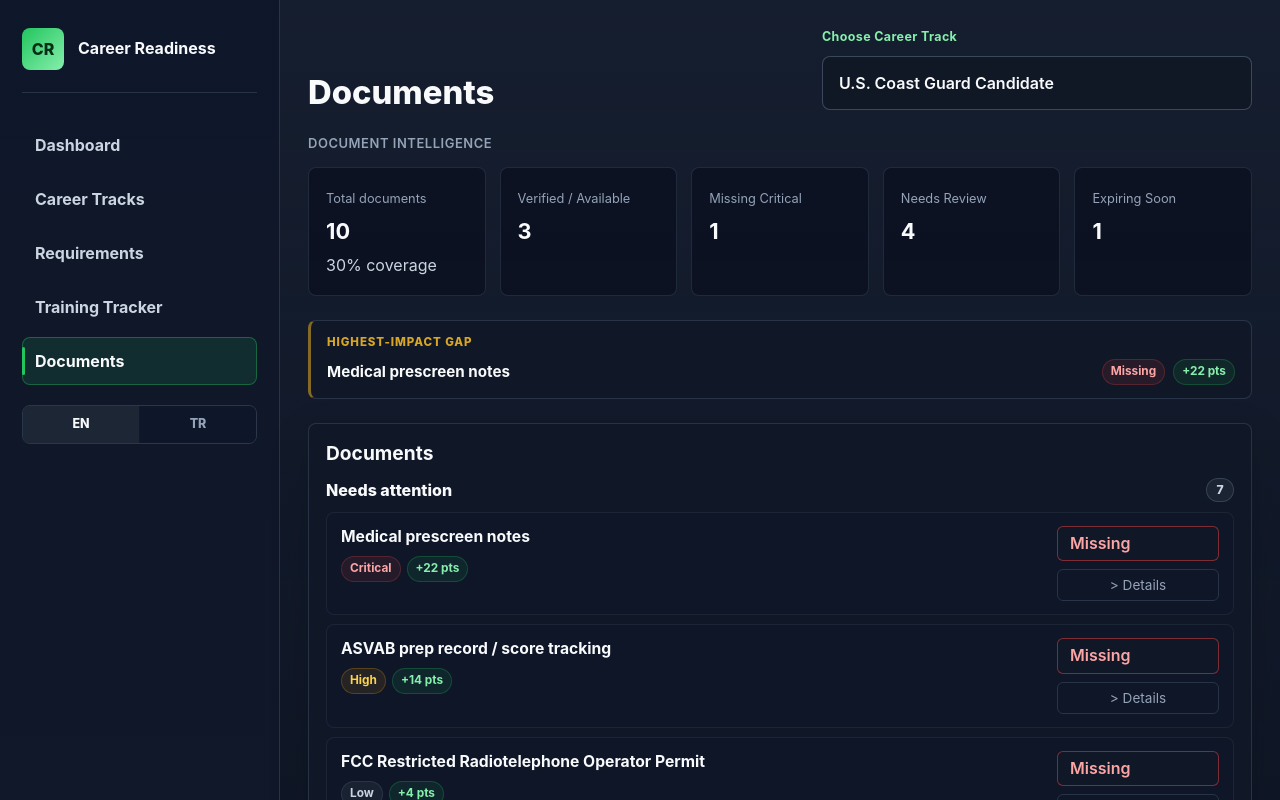
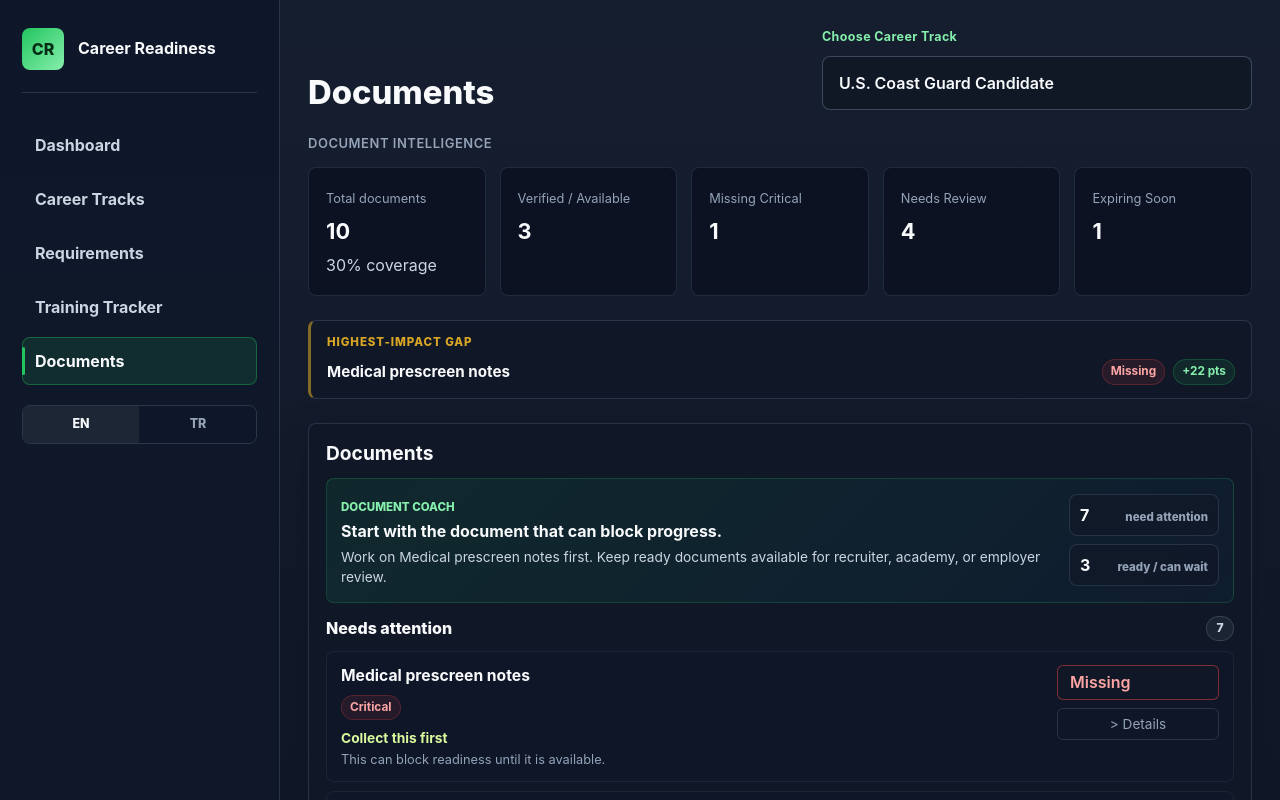
Before and after one commit to omarmanas/career-readiness-platform, a React (Vite) app: page / in a window 1280 px wide. Both pictures are taken after a click on the button "Documents". Shown: the top 800 px of the page. Built offline with nearby package versions, Linux system fonts and the light colour scheme.

Commit message:
ux: simplify documents screen guidance

```diff
--- a/src/App.css
+++ b/src/App.css
@@ -1403,6 +1403,66 @@
   display: grid;
 }
 
+.document-coach-panel {
+  align-items: center;
+  background:
+    linear-gradient(135deg, rgba(34, 197, 94, 0.1), rgba(14, 165, 233, 0.04)),
+    rgba(15, 23, 42, 0.52);
+  border: 1px solid rgba(34, 197, 94, 0.22);
+  border-radius: 8px;
+  display: grid;
+  gap: 14px;
+  grid-template-columns: minmax(0, 1fr) auto;
+  padding: 14px;
+}
+
+.document-coach-panel span {
+  color: #86efac;
+  font-size: 0.72rem;
+  font-weight: 800;
+  letter-spacing: 0;
+  text-transform: uppercase;
+}
+
+.document-coach-panel h4 {
+  color: var(--text-strong);
+  font-size: 1rem;
+  line-height: 1.3;
+  margin: 4px 0 0;
+}
+
+.document-coach-panel p {
+  color: var(--text-soft);
+  font-size: 0.86rem;
+  line-height: 1.45;
+  margin: 7px 0 0;
+}
+
+.document-coach-metrics {
+  display: grid;
+  gap: 8px;
+  min-width: 150px;
+}
+
+.document-coach-metrics span {
+  align-items: baseline;
+  background: rgba(17, 24, 39, 0.72);
+  border: 1px solid rgba(51, 65, 85, 0.68);
+  border-radius: 8px;
+  color: var(--text-muted);
+  display: flex;
+  gap: 7px;
+  justify-content: space-between;
+  letter-spacing: 0;
+  padding: 8px 10px;
+  text-transform: none;
+}
+
+.document-coach-metrics strong {
+  color: var(--text-strong);
+  font-size: 1rem;
+}
+
 .document-card-main {
   align-items: start;
   display: flex;
@@ -1419,6 +1479,23 @@
 .document-notes {
   color: var(--text-soft);
   margin: 6px 0 0;
+}
+
+.document-card .document-next-action {
+  display: grid;
+  gap: 2px;
+  margin: 0;
+}
+
+.document-next-action strong {
+  color: #d9f99d;
+  font-size: 0.86rem;
+}
+
+.document-next-action span {
+  color: var(--text-muted);
+  font-size: 0.8rem;
+  line-height: 1.35;
 }
 
 .document-detail-grid {
@@ -2700,6 +2777,7 @@
   }
 
   .metric-grid,
+  .document-coach-panel,
   .document-detail-grid,
   .source-attribution,
   .requirement-body,
--- a/src/components/DocumentInventoryView.tsx
+++ b/src/components/DocumentInventoryView.tsx
@@ -41,6 +41,20 @@ function getDocumentSource(item: DocumentItem): GuidanceSource | null {
   return mapLegacySourceToGuidanceSource(item)
 }
 
+function getDocumentActionKey(status: DocumentStatus) {
+  if (status === 'Missing') return 'docActionCollect'
+  if (status === 'Expired') return 'docActionRenew'
+  if (status === 'Needs Review') return 'docActionReview'
+  if (status === 'Pending') return 'docActionFollowUp'
+  return 'docActionKeepReady'
+}
+
+function getDocumentReasonKey(status: DocumentStatus) {
+  if (status === 'Missing' || status === 'Expired') return 'docReasonBlocksReadiness'
+  if (status === 'Needs Review' || status === 'Pending') return 'docReasonNeedsConfirmation'
+  return 'docReasonReadyForReview'
+}
+
 
 interface DocumentInventoryViewProps {
   selectedTrack: CareerTrack
@@ -61,6 +75,7 @@ export function DocumentInventoryView({
   const sorted = sortByUrgency(selectedTrack.documentChecklist)
   const needsAttentionDocs = sorted.filter((d) => URGENCY_TIER[d.status] < 2)
   const completedDocs = sorted.filter((d) => URGENCY_TIER[d.status] === 2)
+  const firstDocumentAction = needsAttentionDocs[0]
 
   function toggleExpand(id: string) {
     setExpandedIds((prev) => {
@@ -74,6 +89,8 @@ export function DocumentInventoryView({
   function renderDocumentCard(item: DocumentItem) {
     const isExpanded = expandedIds.has(item.id)
     const source = getDocumentSource(item)
+    const actionText = getText(language, getDocumentActionKey(item.status))
+    const reasonText = getText(language, getDocumentReasonKey(item.status))
     // TODO: replace string comparison with real date logic
     const isExpiringSoon = item.expirationDate === 'Next 30 days'
 
@@ -82,19 +99,19 @@ export function DocumentInventoryView({
         <div className="card-primary-tier">
           <div className="card-left-col">
             <strong className="card-item-title">{item.title}</strong>
-            <div className="card-badge-row">
+            <div className="card-badge-row card-badge-row--compact">
               <Badge
                 label={getPriorityText(language, item.importance)}
                 tone={documentImportanceTone[item.importance]}
-              />
-              <Badge
-                label={`+${item.readinessImpact} ${getText(language, 'pointAbbrev')}`}
-                tone="success"
               />
               {isExpiringSoon && (
                 <Badge label={getText(language, 'expiringSoonLabel')} tone="warning" />
               )}
             </div>
+            <p className="document-next-action">
+              <strong>{actionText}</strong>
+              <span>{reasonText}</span>
+            </p>
           </div>
 
           <div className="card-right-col">
@@ -152,6 +169,12 @@ export function DocumentInventoryView({
                   <strong>{item.evidenceType}</strong>
                 </div>
                 <div>
+                  <span>{getText(language, 'impact')}</span>
+                  <strong>
+                    +{item.readinessImpact} {getText(language, 'pointAbbrev')}
+                  </strong>
+                </div>
+                <div>
                   <span>{getText(language, 'privacy')}</span>
                   <Badge
                     label={item.privacyLevel}
@@ -184,9 +207,34 @@ export function DocumentInventoryView({
         <h3>{getText(language, 'documents')}</h3>
       </div>
 
+      <section className="document-coach-panel">
+        <div>
+          <span>{getText(language, 'documentCoachKicker')}</span>
+          <h4>{getText(language, 'documentCoachTitle')}</h4>
+          <p>
+            {firstDocumentAction
+              ? getText(language, 'documentCoachWithAction').replace(
+                  '{document}',
+                  firstDocumentAction.title,
+                )
+              : getText(language, 'documentCoachAllReady')}
+          </p>
+        </div>
+        <div className="document-coach-metrics" aria-label={getText(language, 'documents')}>
+          <span>
+            <strong>{needsAttentionDocs.length}</strong>
+            {getText(language, 'needAttentionShort')}
+          </span>
+          <span>
+            <strong>{completedDocs.length}</strong>
+            {getText(language, 'readyCanWaitShort')}
+          </span>
+        </div>
+      </section>
+
       {needsAttentionDocs.length === 0 ? (
         <p className="detail-muted-note doc-inventory-ready">
-          {getText(language, 'allDocumentsReady')}
+          {getText(language, 'allDocumentsReadyCoach')}
         </p>
       ) : (
         <section className="requirement-mission-section">
--- a/src/i18n/en.ts
+++ b/src/i18n/en.ts
@@ -208,6 +208,24 @@ export const en = {
   confidenceEstimated: 'Estimated',
   completedDocuments: 'Completed Documents',
   allDocumentsReady: 'All documents are ready.',
+  allDocumentsReadyCoach:
+    'Everything is ready for review. Keep copies available and recheck expiration dates before submitting.',
+  documentCoachKicker: 'Document coach',
+  documentCoachTitle: 'Start with the document that can block progress.',
+  documentCoachWithAction:
+    'Work on {document} first. Keep ready documents available for recruiter, academy, or employer review.',
+  documentCoachAllReady:
+    'No document needs attention right now. Keep ready documents available for review.',
+  docActionCollect: 'Collect this first',
+  docActionRenew: 'Renew or replace this',
+  docActionReview: 'Review and confirm',
+  docActionFollowUp: 'Follow up on status',
+  docActionKeepReady: 'Keep ready for review',
+  docReasonBlocksReadiness: 'This can block readiness until it is available.',
+  docReasonNeedsConfirmation: 'This needs confirmation before it counts as ready.',
+  docReasonReadyForReview: 'This can wait unless requirements change.',
+  needAttentionShort: 'need attention',
+  readyCanWaitShort: 'ready / can wait',
   highestImpactGap: 'Highest-impact gap',
   expiringSoonLabel: 'Expiring soon',
   activeTraining: 'Active Training',
--- a/src/i18n/tr.ts
+++ b/src/i18n/tr.ts
@@ -213,6 +213,24 @@ export const tr: typeof en = {
   confidenceEstimated: 'Tahmini',
   completedDocuments: 'Tamamlanan Belgeler',
   allDocumentsReady: 'Tüm belgeler hazır.',
+  allDocumentsReadyCoach:
+    'Her şey incelemeye hazır. Kopyaları erişilebilir tut ve göndermeden önce son geçerlilik tarihlerini tekrar kontrol et.',
+  documentCoachKicker: 'Belge koçu',
+  documentCoachTitle: 'Önce ilerlemeyi engelleyebilecek belgeye odaklan.',
+  documentCoachWithAction:
+    'Önce {document} üzerinde çalış. Hazır belgeleri danışman, akademi veya işveren incelemesi için erişilebilir tut.',
+  documentCoachAllReady:
+    'Şu anda dikkat gerektiren belge yok. Hazır belgeleri inceleme için erişilebilir tut.',
+  docActionCollect: 'Önce bunu tamamla',
+  docActionRenew: 'Yenile veya değiştir',
+  docActionReview: 'Kontrol et ve doğrula',
+  docActionFollowUp: 'Durumu takip et',
+  docActionKeepReady: 'İnceleme için hazır tut',
+  docReasonBlocksReadiness: 'Hazır değilse ilerlemeyi engelleyebilir.',
+  docReasonNeedsConfirmation: 'Hazır sayılması için doğrulanması gerekiyor.',
+  docReasonReadyForReview: 'Gereksinimler değişmedikçe bekleyebilir.',
+  needAttentionShort: 'dikkat gerekiyor',
+  readyCanWaitShort: 'hazır / bekleyebilir',
   highestImpactGap: 'En yüksek etkili açık',
   expiringSoonLabel: 'Yakında süresi dolacak',
   activeTraining: 'Aktif Eğitim',
```
